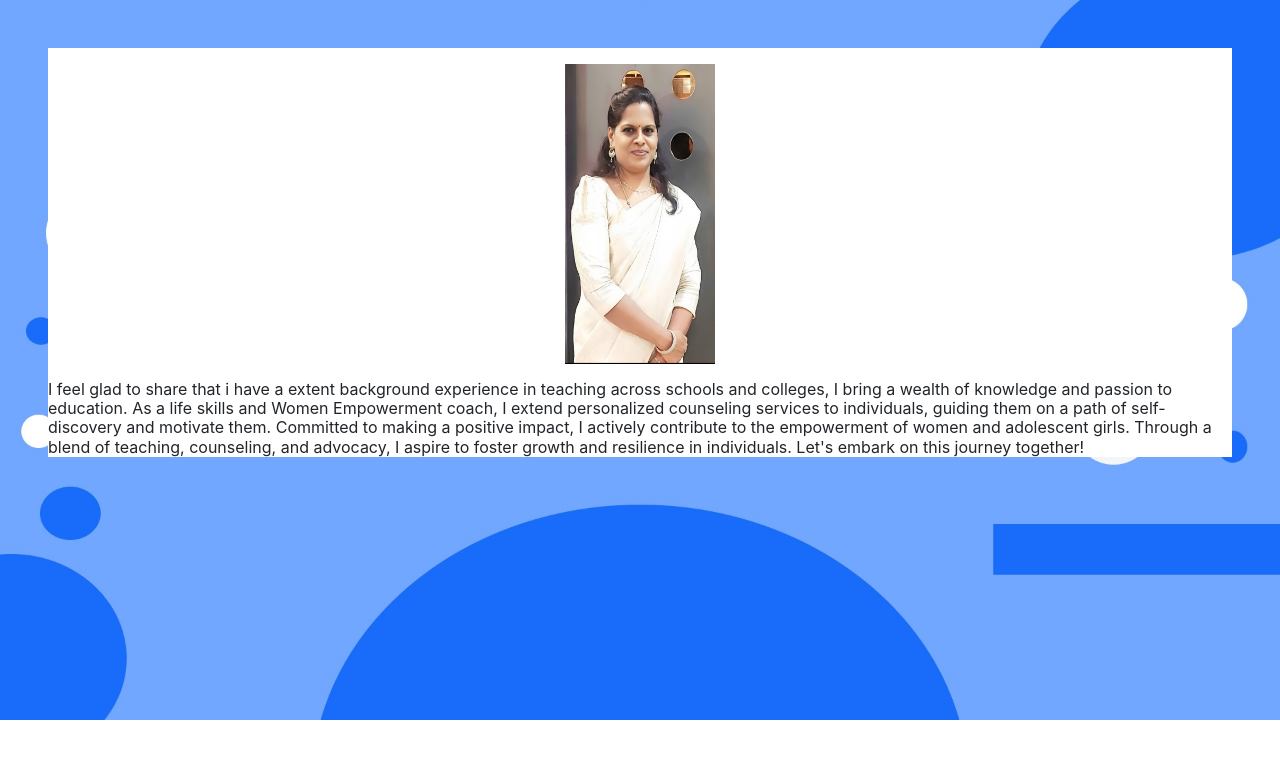
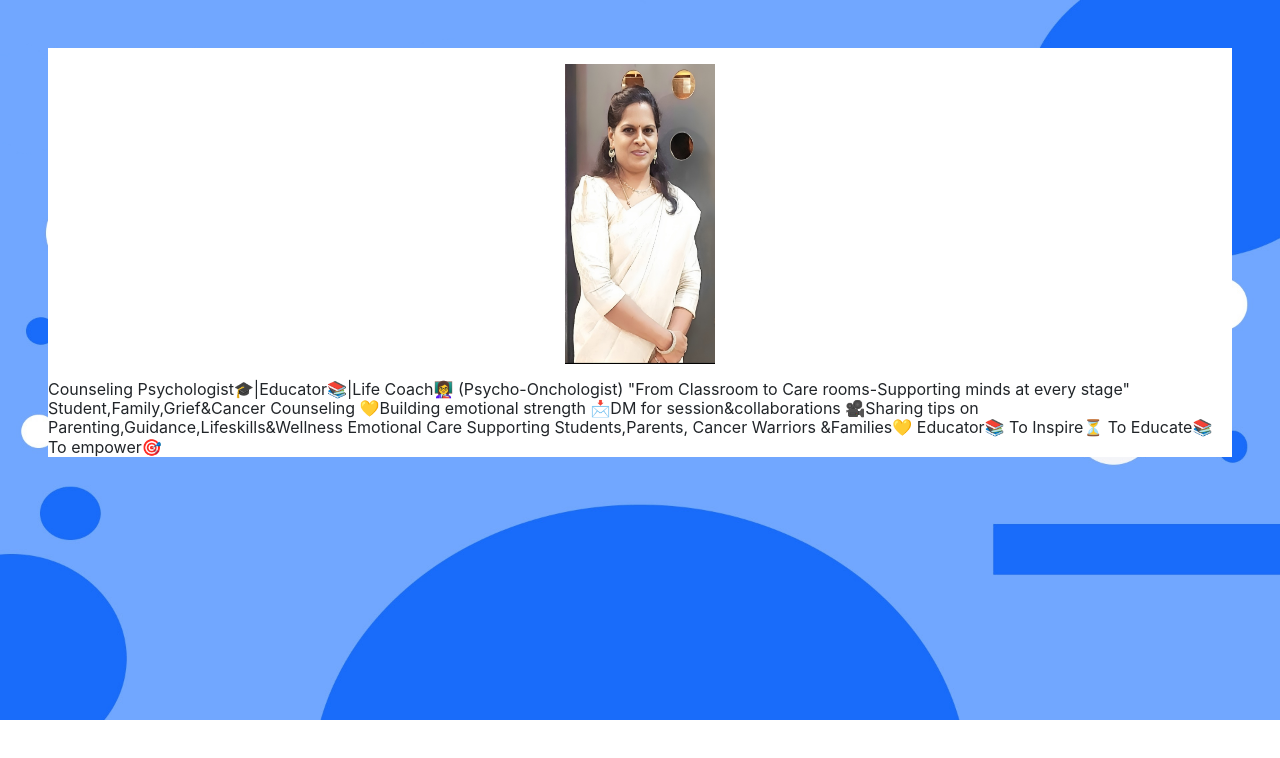
Before and after one commit to mohitratan18/ignit_frontend, a React (Create React App) app: page /aboutall in a window 1280 px wide. Shown: the top 758 px of the page. Built offline with nearby package versions, Linux system fonts and the light colour scheme.

Commit message:
changes in description

```diff
--- a/src/components/Aboutall.js
+++ b/src/components/Aboutall.js
@@ -12,15 +12,25 @@ const Aboutall = () => {
       <div className={Styles.item}>
         <img src={img3} alt="" className={Styles.image} />
         <h4>
-          I feel glad to share that i have a extent background experience in
-          teaching across schools and colleges, I bring a wealth of knowledge
-          and passion to education. As a life skills and Women Empowerment
-          coach, I extend personalized counseling services to individuals,
-          guiding them on a path of self-discovery and motivate them. Committed
-          to making a positive impact, I actively contribute to the empowerment
-          of women and adolescent girls. Through a blend of teaching,
-          counseling, and advocacy, I aspire to foster growth and resilience in
-          individuals. Let's embark on this journey together!
+        Counseling Psychologist🎓|Educator📚|Life Coach👩‍🏫
+(Psycho-Onchologist)
+
+"From Classroom to Care rooms-Supporting minds at every stage"
+
+Student,Family,Grief&Cancer Counseling
+💛Building emotional strength
+📩DM for session&collaborations
+
+🎥Sharing tips on Parenting,Guidance,Lifeskills&Wellness Emotional Care
+
+Supporting Students,Parents,
+Cancer Warriors &Families💛
+
+Educator📚
+
+To Inspire⏳
+To Educate📚
+To empower🎯
         </h4>
       </div>
     </div>
```
Also changed, not shown: src/components/Home.js (line endings or trailing spaces).
